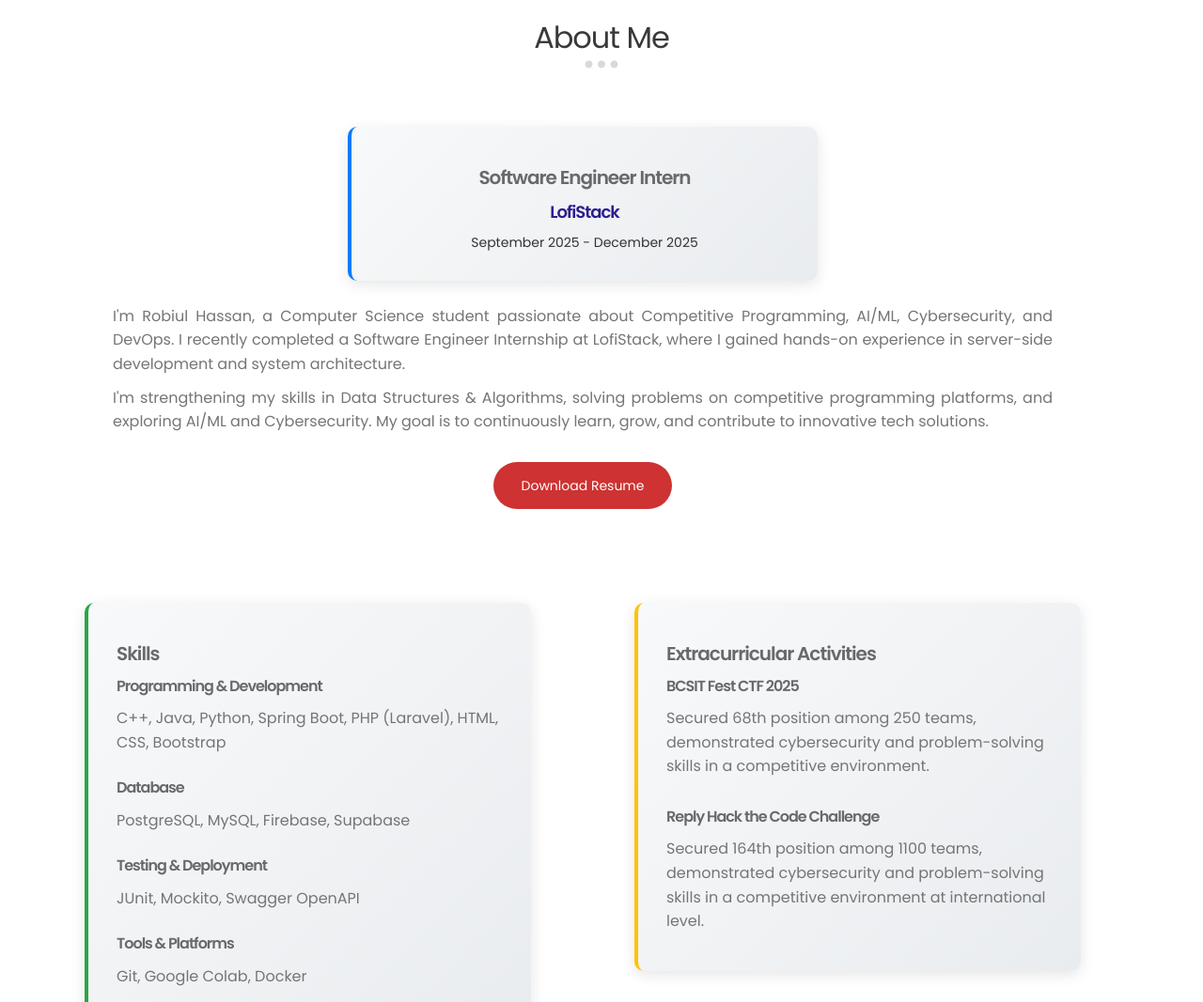
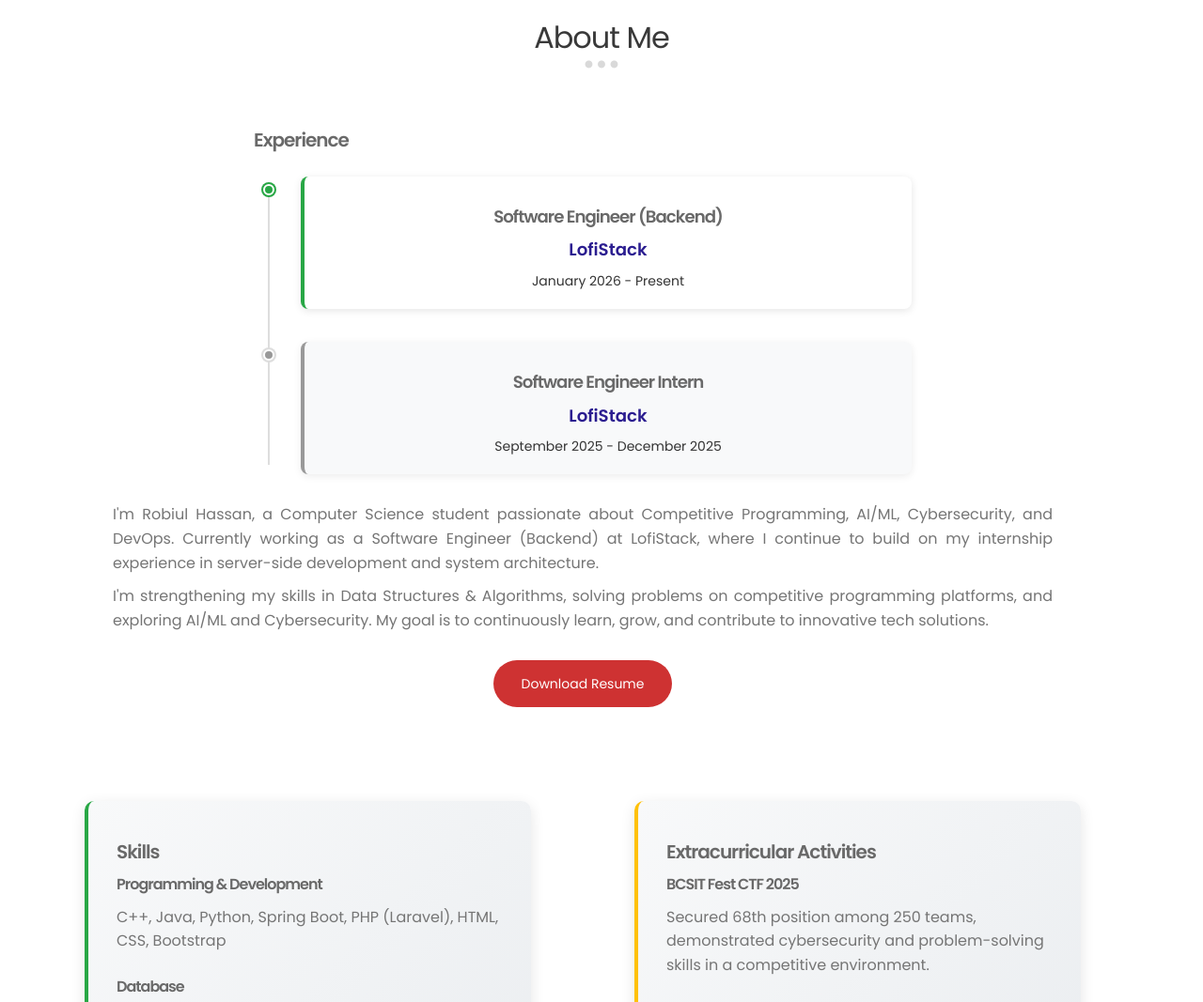
Before and after one commit to MDRobiulhassan/Portfolio, a plain HTML site: page index.html in a window 1280 px wide. Shown: the part 840-1907 px from the top of the page at 94% size. Drawn offline with Linux system fonts and the light colour scheme.

Commit message:
Experience Updated

```diff
--- a/index.html
+++ b/index.html
@@ -168,21 +168,67 @@ http://www.templatemo.com/tm-509-Robiul Hassan
                <div class="row" style="margin-top: 5px;">
                     <div class="col-md-12">
                          <div class="about-info" style="padding: 0 30px; margin-bottom: 40px;">
-                              <!-- Current Position -->
-                              <div class="position-card-container">
-                                   <div class="position-card">
-                                        <h4 class="about-position-title">Software Engineer Intern</h4>
-                                        <h5 class="about-company-name">LofiStack</h5>
-                                        <small class="about-date">September 2025 - December 2025</small>
+                              <!-- Experience Timeline (LinkedIn Style) -->
+                              <div style="max-width: 700px; margin: 0 auto 30px;">
+                                   <h4 class="about-section-title" style="margin-bottom: 25px; text-align: left;">
+                                        Experience</h4>
+
+                                   <!-- Timeline Container -->
+                                   <div style="position: relative; padding-left: 50px;">
+                                        <!-- Vertical Line -->
+                                        <div
+                                             style="position: absolute; left: 15px; top: 10px; bottom: 10px; width: 2px; background: #ddd;">
+                                        </div>
+
+                                        <!-- Current Position -->
+                                        <div style="position: relative; margin-bottom: 35px;">
+                                             <!-- Timeline Dot -->
+                                             <div
+                                                  style="position: absolute; left: -40px; top: 8px; width: 12px; height: 12px; background: #28a745; border: 2px solid #fff; border-radius: 50%; box-shadow: 0 0 0 2px #28a745;">
+                                             </div>
+
+                                             <div
+                                                  style="background: #fff; padding: 20px; border-radius: 8px; box-shadow: 0 2px 8px rgba(0,0,0,0.1); border-left: 4px solid #28a745; text-align: center;">
+                                                  <h6 class="about-skill-category"
+                                                       style="font-weight: 600; margin-bottom: 8px; color: #696969; font-size: 1.3em;">
+                                                       Software Engineer (Backend)</h6>
+                                                  <p class="about-skill-text"
+                                                       style="font-weight: 600; margin: 0 auto 8px auto; color: #2B1D90; font-size: 1.3em; text-align: center; display: block; width: 100%;">
+                                                       LofiStack</p>
+                                                  <small style="color: #333; font-weight: 400;">January 2026 -
+                                                       Present</small>
+                                             </div>
+                                        </div>
+
+                                        <!-- Previous Experience -->
+                                        <div style="position: relative;">
+                                             <!-- Timeline Dot -->
+                                             <div
+                                                  style="position: absolute; left: -40px; top: 8px; width: 12px; height: 12px; background: #999; border: 2px solid #fff; border-radius: 50%; box-shadow: 0 0 0 2px #ddd;">
+                                             </div>
+
+                                             <div
+                                                  style="background: #f8f9fa; padding: 20px; border-radius: 8px; box-shadow: 0 2px 8px rgba(0,0,0,0.08); border-left: 4px solid #999; text-align: center;">
+                                                  <h6 class="about-skill-category"
+                                                       style="font-weight: 600; margin-bottom: 8px; color: #696969; font-size: 1.3em;">
+                                                       Software Engineer Intern</h6>
+                                                  <p class="about-skill-text"
+                                                       style="font-weight: 600; margin: 0 auto 8px auto; color: #2B1D90; font-size: 1.3em; text-align: center; display: block; width: 100%;">
+                                                       LofiStack</p>
+                                                  <small style="color: #333; font-weight: 400;">September 2025 -
+                                                       December 2025</small>
+                                             </div>
+                                        </div>
                                    </div>
                               </div>
 
-                              <div style="text-align: justify; max-width: 1000px; margin: 0 auto;">
+                              <div style="text-align: justify; max-width: 1000px; margin: 0 auto; margin-top: 30px;">
                                    <p class="about-description">
                                         I'm Robiul Hassan, a Computer Science student passionate about Competitive
-                                        Programming, AI/ML, Cybersecurity, and DevOps. I recently completed a Software
-                                        Engineer Internship at LofiStack, where I gained hands-on experience in
-                                        server-side development and system architecture.
+                                        Programming, AI/ML, Cybersecurity, and DevOps. Currently working as a Software
+                                        Engineer (Backend) at LofiStack, where I continue to build on my internship
+                                        experience
+                                        in server-side development and system architecture.
                                    </p>
 
                                    <p class="about-description" style="margin-bottom: 30px;">
@@ -638,8 +684,9 @@ http://www.templatemo.com/tm-509-Robiul Hassan
                          <div class="footer-thumb footer-info">
                               <h2>Robiul Hassan</h2>
                               <p>I'm Robiul Hassan, a Computer Science student passionate about Competitive Programming,
-                                   AI/ML, Cybersecurity, and DevOps. I recently completed a Software Engineer Internship at
-                                   LofiStack, where I gained hands-on experience in server-side development and
+                                   AI/ML, Cybersecurity, and DevOps. Currently working as a Software Engineer (Backend)
+                                   at
+                                   LofiStack, where I continue to develop my skills in server-side development and
                                    system architecture.</p>
                          </div>
                     </div>
```
